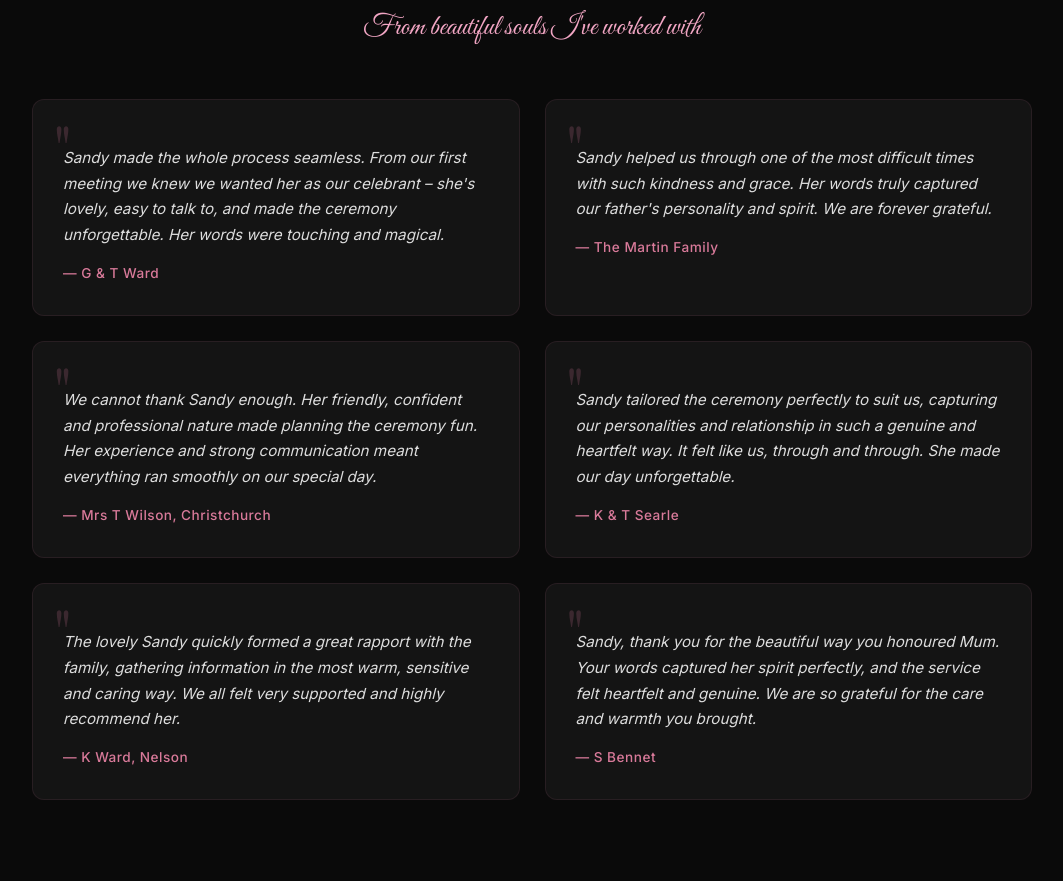
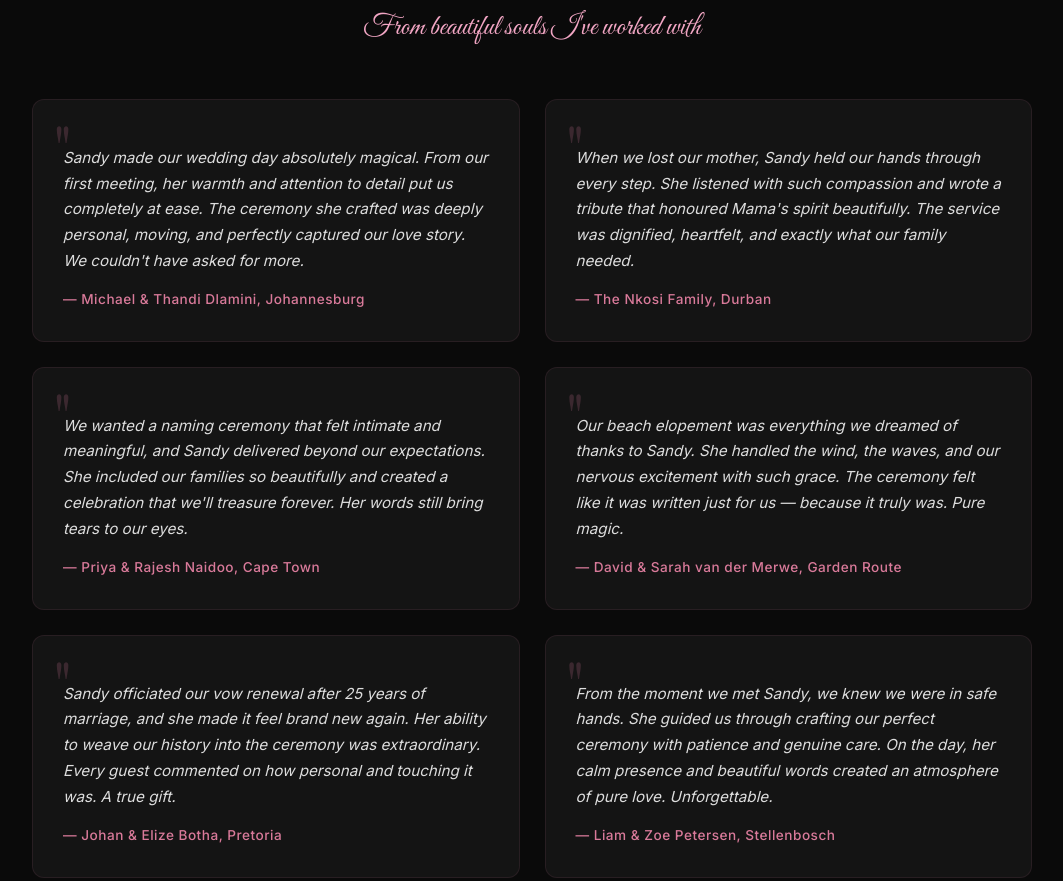
Before and after one commit to arno-artilect/CelebrantSandy, a plain HTML site: page index.html in a window 1280 px wide. Shown: the part 3048-3929 px from the top of the page, without its empty margins (108-1171 px from the left). Drawn offline with nearby package versions, Linux system fonts and the light colour scheme; a web font is replaced by a local one.

Commit message:
Update index.html

```diff
--- a/index.html
+++ b/index.html
@@ -912,28 +912,28 @@
     <div class="section-subtitle">From beautiful souls I've worked with</div>
     <div class="testimonials-grid">
       <div class="testimonial-card">
-            <p class="quote">Sandy made the whole process seamless. From our first meeting we knew we wanted her as our celebrant – she's lovely, easy to talk to, and made the ceremony unforgettable. Her words were touching and magical.</p>
-            <p class="author">— G & T Ward</p>
+        <p class="quote">Sandy made our wedding day absolutely magical. From our first meeting, her warmth and attention to detail put us completely at ease. The ceremony she crafted was deeply personal, moving, and perfectly captured our love story. We couldn't have asked for more.</p>
+        <p class="author">— Michael & Thandi Dlamini, Johannesburg</p>
       </div>
       <div class="testimonial-card">
-            <p class="quote">Sandy helped us through one of the most difficult times with such kindness and grace. Her words truly captured our father's personality and spirit. We are forever grateful.</p>
-            <p class="author">— The Martin Family</p>
+        <p class="quote">When we lost our mother, Sandy held our hands through every step. She listened with such compassion and wrote a tribute that honoured Mama's spirit beautifully. The service was dignified, heartfelt, and exactly what our family needed.</p>
+        <p class="author">— The Nkosi Family, Durban</p>
       </div>
       <div class="testimonial-card">
-            <p class="quote">We cannot thank Sandy enough. Her friendly, confident and professional nature made planning the ceremony fun. Her experience and strong communication meant everything ran smoothly on our special day.</p>
-            <p class="author">— Mrs T Wilson, Christchurch</p>
+        <p class="quote">We wanted a naming ceremony that felt intimate and meaningful, and Sandy delivered beyond our expectations. She included our families so beautifully and created a celebration that we'll treasure forever. Her words still bring tears to our eyes.</p>
+        <p class="author">— Priya & Rajesh Naidoo, Cape Town</p>
       </div>
       <div class="testimonial-card">
-            <p class="quote">Sandy tailored the ceremony perfectly to suit us, capturing our personalities and relationship in such a genuine and heartfelt way. It felt like us, through and through. She made our day unforgettable.</p>
-            <p class="author">— K & T Searle</p>
+        <p class="quote">Our beach elopement was everything we dreamed of thanks to Sandy. She handled the wind, the waves, and our nervous excitement with such grace. The ceremony felt like it was written just for us — because it truly was. Pure magic.</p>
+        <p class="author">— David & Sarah van der Merwe, Garden Route</p>
       </div>
       <div class="testimonial-card">
-            <p class="quote">The lovely Sandy quickly formed a great rapport with the family, gathering information in the most warm, sensitive and caring way. We all felt very supported and highly recommend her.</p>
-            <p class="author">— K Ward, Nelson</p>
+        <p class="quote">Sandy officiated our vow renewal after 25 years of marriage, and she made it feel brand new again. Her ability to weave our history into the ceremony was extraordinary. Every guest commented on how personal and touching it was. A true gift.</p>
+        <p class="author">— Johan & Elize Botha, Pretoria</p>
       </div>
       <div class="testimonial-card">
-            <p class="quote">Sandy, thank you for the beautiful way you honoured Mum. Your words captured her spirit perfectly, and the service felt heartfelt and genuine. We are so grateful for the care and warmth you brought.</p>
-            <p class="author">— S Bennet</p>
+        <p class="quote">From the moment we met Sandy, we knew we were in safe hands. She guided us through crafting our perfect ceremony with patience and genuine care. On the day, her calm presence and beautiful words created an atmosphere of pure love. Unforgettable.</p>
+        <p class="author">— Liam & Zoe Petersen, Stellenbosch</p>
       </div>
     </div>
   </div>
```
Lines whose indentation alone changed are shown as unchanged.
